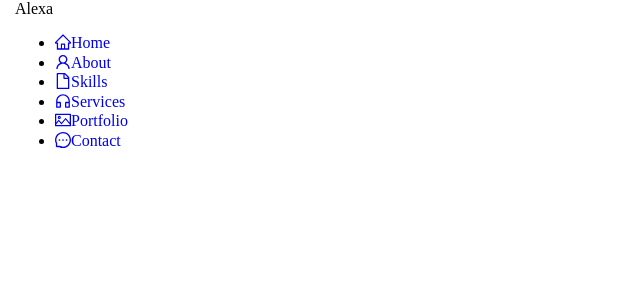
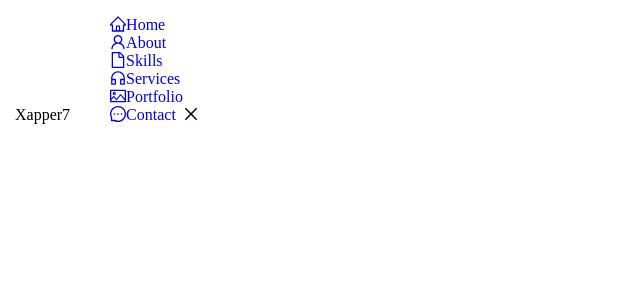
Before and after one commit to Hamzazaheer721/Portfolio-Typescript, a React (Create React App) app: page / in a window 1280 px wide. Shown: the top 300 px of the page, without its empty margins (0-640 px from the left). Built offline with nearby package versions, Linux system fonts and the light colour scheme.

Commit message:
!fix: changed the header

```diff
--- a/src/components/Header/index.styled.ts
+++ b/src/components/Header/index.styled.ts
@@ -1,5 +1,6 @@
 import styled from 'styled-components'
 import {
+  CloseOutlined,
   CustomerServiceOutlined,
   FileOutlined, HomeOutlined, MessageOutlined, PictureOutlined, UserOutlined,
 } from '@ant-design/icons'
@@ -13,9 +14,10 @@ export const NavContainer = styled.div`
 
 `;
 
-export const UnOrderedGrid = styled.ul`
-  display: grid;
+export const UnOrderedList = styled.ul`
+  display: inline-block;
   gap: 1.5px;
+  list-style-type: none;
 `
 
 export const ListItem = styled.li`
@@ -38,4 +40,8 @@ export const PortfolioIcon = styled(PictureOutlined)`
 export const ContactIcon = styled(MessageOutlined)`
 `
 
+// Nav Close Button
+export const NavCloseButton = styled(CloseOutlined)`
+`
+
 export default {}
--- a/src/components/Header/index.tsx
+++ b/src/components/Header/index.tsx
@@ -2,7 +2,8 @@ import { FC } from 'react';
 import {
   AboutIcon,
   AnchorTag, ContactIcon, HeaderContainer, HomeIcon, ListItem,
-  NavContainer, PortfolioIcon, ServicesIcon, SkillsIcon, UnOrderedGrid,
+  NavCloseButton,
+  NavContainer, PortfolioIcon, ServicesIcon, SkillsIcon, UnOrderedList,
 } from './index.styled';
 
 const Header: FC = () => (
@@ -10,10 +11,10 @@ const Header: FC = () => (
     <NavContainer>
       {/* Portfolio Person */}
       <AnchorTag>
-        Alexa
+        Xapper7
       </AnchorTag>
-      {/* Grid Items */}
-      <UnOrderedGrid>
+      {/* Nav Items */}
+      <UnOrderedList>
         <ListItem>
           <AnchorTag href="#home">
             <HomeIcon />
@@ -50,7 +51,9 @@ const Header: FC = () => (
             Contact
           </AnchorTag>
         </ListItem>
-      </UnOrderedGrid>
+      </UnOrderedList>
+      {/* Nav Close Button */}
+      <NavCloseButton />
     </NavContainer>
 
   </HeaderContainer>
```
